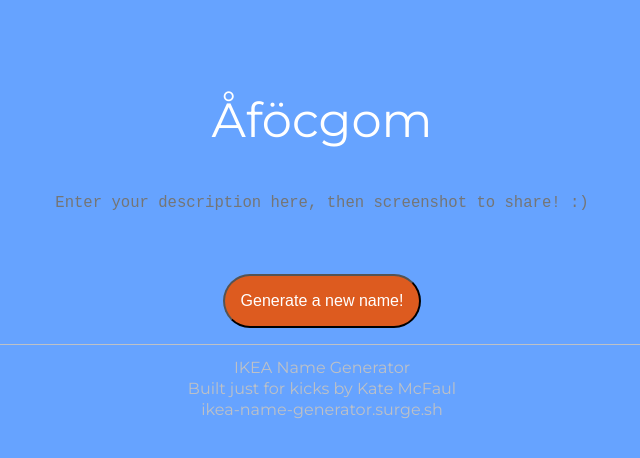
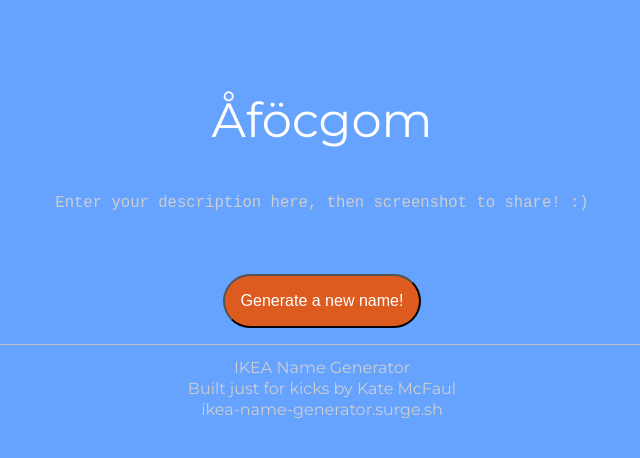
Before and after one commit to craftykate/ikea-name-generator, a React (Create React App) app: page / in a window 1280 px wide. Shown: the top 458 px of the page, without its empty margins (318-958 px from the left). Built offline with nearby package versions, Linux system fonts and the light colour scheme.

Commit message:
Update text color

```diff
--- a/src/Components/App/App.css
+++ b/src/Components/App/App.css
@@ -1,6 +1,6 @@
 .footer {
   text-align: center;
-  color: #bec1c6;
+  color: #cecece;
   margin: 1em auto;
   padding-top: 10px;
   border-top: 1px solid #bec1c6;
--- a/src/Components/DescriptionBox/DescriptionBox.css
+++ b/src/Components/DescriptionBox/DescriptionBox.css
@@ -12,3 +12,7 @@
   resize: none;
   height: 4em;
 }
+
+.nameBox textarea::placeholder {
+  color: #cecece;
+}
```
